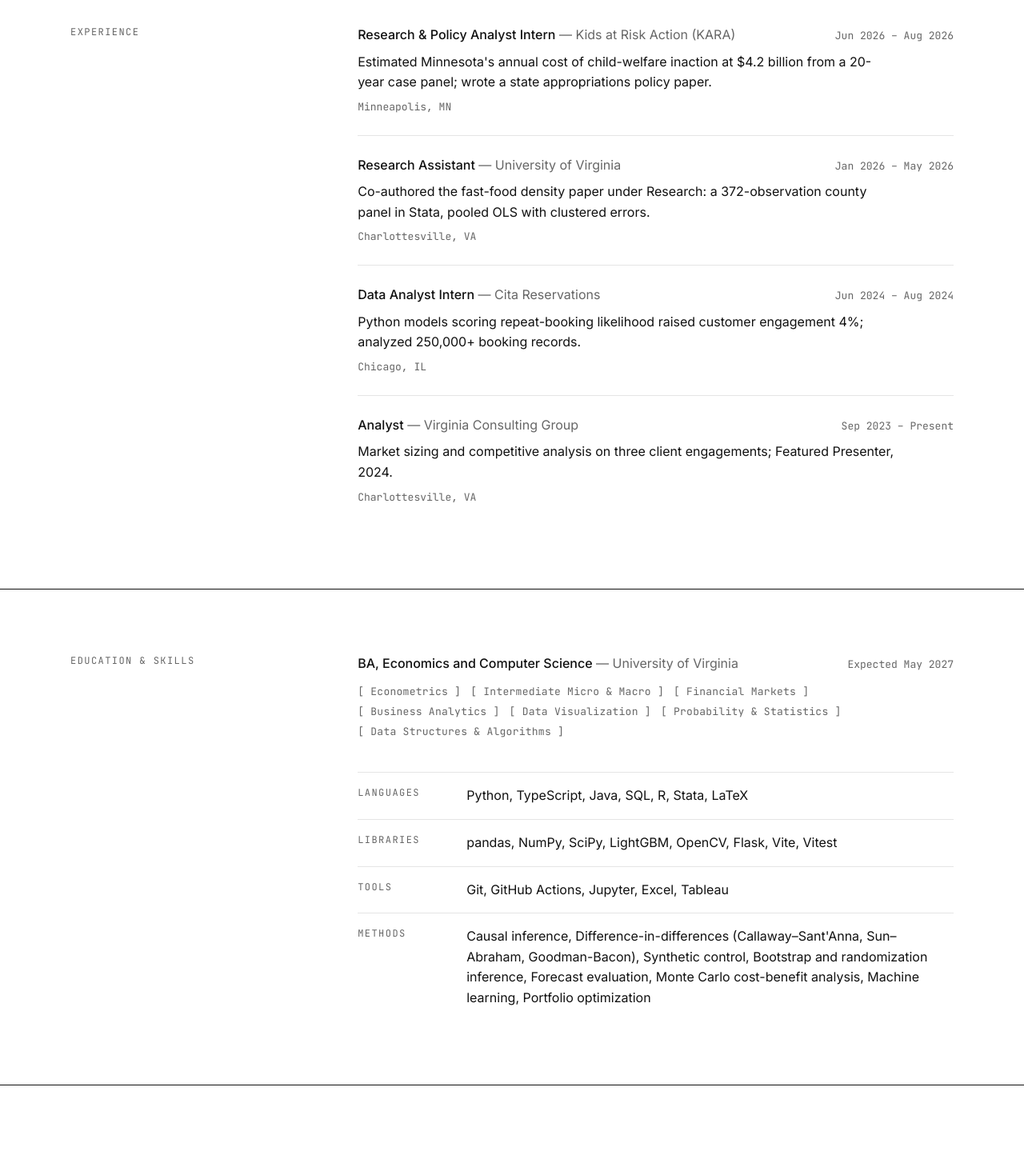
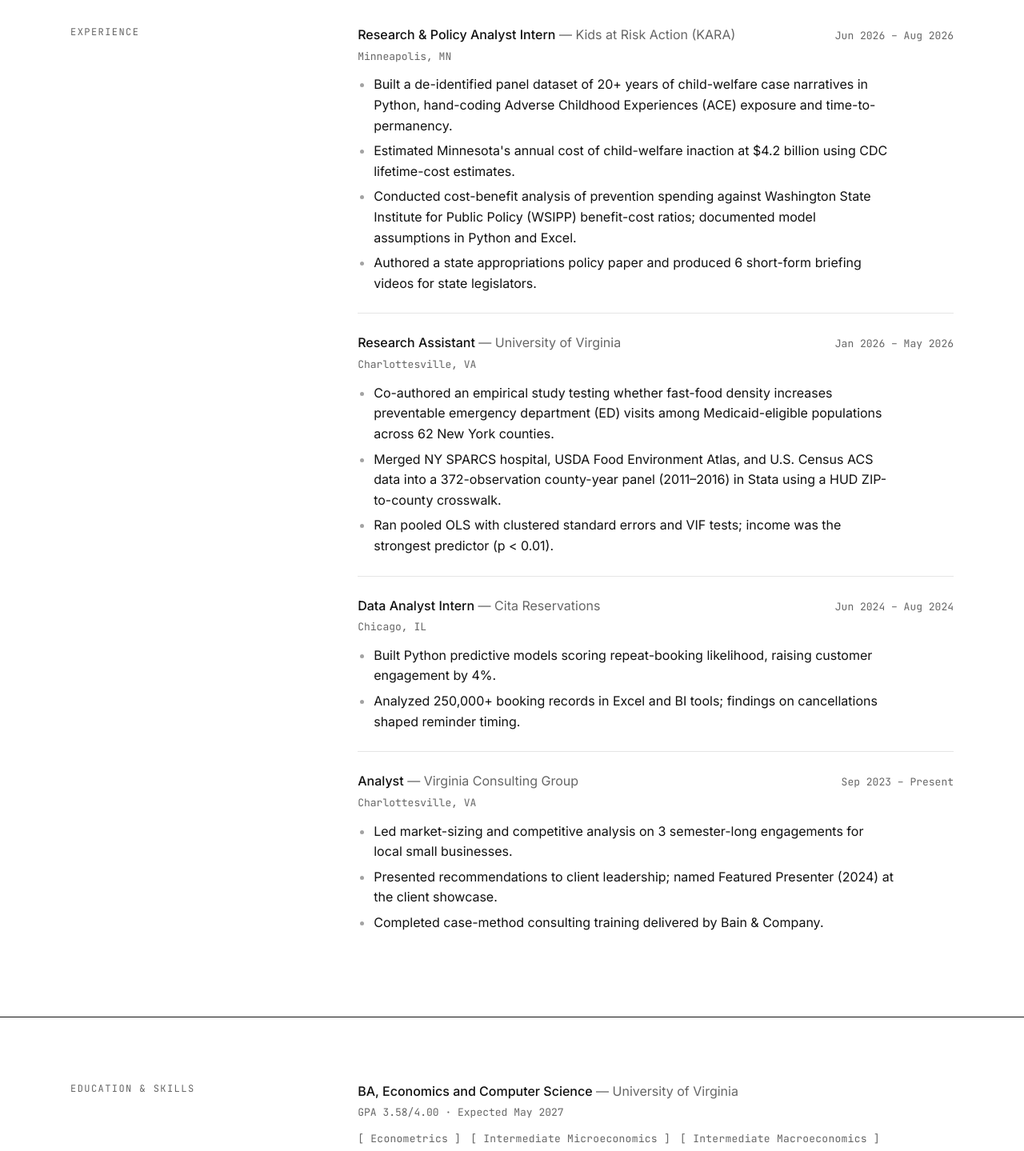
Before and after one commit to jpark875/Jport, a Next.js app: page / in a window 1280 px wide. Shown: the part 3480-4919 px from the top of the page at 80% size. Built offline with nearby package versions, Linux system fonts and the light colour scheme; no server answers.

Commit message:
Match experience, education and activities to the résumé

```diff
--- a/components/Background.tsx
+++ b/components/Background.tsx
@@ -1,4 +1,4 @@
-import { education, skills } from "@/data/background";
+import { activities, education, honors, skills } from "@/data/background";
 import { label, meta } from "@/lib/ui";
 import Section from "./Section";
 import Tags from "./Tags";
@@ -11,14 +11,16 @@
           <span className="font-medium">{education.degree}</span>
           <span className="text-[#666666]"> &mdash; {education.school}</span>
         </p>
-        <p className={meta}>{education.end}</p>
+        <p className={meta}>
+          GPA {education.gpa} &middot; {education.end}
+        </p>
       </div>
       <div className="mt-3">
         <Tags label="Relevant coursework" tags={education.coursework} />
       </div>
 
       <dl className="mt-10 border-t border-neutral-200">
-        {skills.map((group) => (
+        {[...skills, { label: "Honors", items: honors }, { label: "Activities", items: activities }].map((group) => (
           <div
             key={group.label}
             className="grid gap-2 border-b border-neutral-200 py-4 last:border-b-0 sm:grid-cols-[8rem_1fr]"
--- a/components/Experience.tsx
+++ b/components/Experience.tsx
@@ -25,8 +25,14 @@
                 {role.start} &ndash; {role.end ?? "Present"}
               </p>
             </div>
-            {role.note ? <p className="mt-2 max-w-2xl">{role.note}</p> : null}
-            {role.place ? <p className={`mt-2 ${meta}`}>{role.place}</p> : null}
+            {role.place ? <p className={`mt-1 ${meta}`}>{role.place}</p> : null}
+            {role.points?.length ? (
+              <ul className="mt-3 max-w-2xl list-disc space-y-1.5 pl-5 marker:text-neutral-400">
+                {role.points.map((point) => (
+                  <li key={point}>{point}</li>
+                ))}
+              </ul>
+            ) : null}
           </li>
         ))}
       </ul>
--- a/data/background.ts
+++ b/data/background.ts
@@ -2,16 +2,28 @@
   school: "University of Virginia",
   degree: "BA, Economics and Computer Science",
   end: "Expected May 2027",
+  gpa: "3.58/4.00",
   coursework: [
     "Econometrics",
-    "Intermediate Micro & Macro",
+    "Intermediate Microeconomics",
+    "Intermediate Macroeconomics",
     "Financial Markets",
     "Business Analytics",
     "Data Visualization",
+    "Calculus",
     "Probability & Statistics",
     "Data Structures & Algorithms",
   ],
 };
+
+export const honors = ["Featured Presenter, Virginia Consulting Group (2024)"];
+
+export const activities = [
+  "Economics Club",
+  "Student Asian Software Engineers (SASE)",
+  "TheCourseForum",
+  "Club Tennis",
+];
 
 export const skills: { label: string; items: string[] }[] = [
   { label: "Languages", items: ["Python", "TypeScript", "Java", "SQL", "R", "Stata", "LaTeX"] },
@@ -26,14 +38,17 @@
   {
     label: "Methods",
     items: [
+      "Econometrics",
+      "Regression",
       "Causal inference",
       "Difference-in-differences (Callaway–Sant'Anna, Sun–Abraham, Goodman-Bacon)",
       "Synthetic control",
       "Bootstrap and randomization inference",
       "Forecast evaluation",
-      "Monte Carlo cost-benefit analysis",
+      "Cost-benefit analysis (Monte Carlo)",
       "Machine learning",
       "Portfolio optimization",
+      "Risk modeling",
     ],
   },
 ];
--- a/data/experience.ts
+++ b/data/experience.ts
@@ -2,9 +2,9 @@
   title: string;
   org: string;
   place?: string;
-  start: string; // e.g. "Jun 2026"
-  end?: string; // omit for "Present"
-  note?: string;
+  start: string;
+  end?: string;
+  points?: string[];
   draft?: boolean;
 };
 
@@ -15,7 +15,12 @@
     place: "Minneapolis, MN",
     start: "Jun 2026",
     end: "Aug 2026",
-    note: "Estimated Minnesota's annual cost of child-welfare inaction at $4.2 billion from a 20-year case panel; wrote a state appropriations policy paper.",
+    points: [
+      "Built a de-identified panel dataset of 20+ years of child-welfare case narratives in Python, hand-coding Adverse Childhood Experiences (ACE) exposure and time-to-permanency.",
+      "Estimated Minnesota's annual cost of child-welfare inaction at $4.2 billion using CDC lifetime-cost estimates.",
+      "Conducted cost-benefit analysis of prevention spending against Washington State Institute for Public Policy (WSIPP) benefit-cost ratios; documented model assumptions in Python and Excel.",
+      "Authored a state appropriations policy paper and produced 6 short-form briefing videos for state legislators.",
+    ],
   },
   {
     title: "Research Assistant",
@@ -23,7 +28,11 @@
     place: "Charlottesville, VA",
     start: "Jan 2026",
     end: "May 2026",
-    note: "Co-authored the fast-food density paper under Research: a 372-observation county panel in Stata, pooled OLS with clustered errors.",
+    points: [
+      "Co-authored an empirical study testing whether fast-food density increases preventable emergency department (ED) visits among Medicaid-eligible populations across 62 New York counties.",
+      "Merged NY SPARCS hospital, USDA Food Environment Atlas, and U.S. Census ACS data into a 372-observation county-year panel (2011–2016) in Stata using a HUD ZIP-to-county crosswalk.",
+      "Ran pooled OLS with clustered standard errors and VIF tests; income was the strongest predictor (p < 0.01).",
+    ],
   },
   {
     title: "Data Analyst Intern",
@@ -31,13 +40,20 @@
     place: "Chicago, IL",
     start: "Jun 2024",
     end: "Aug 2024",
-    note: "Python models scoring repeat-booking likelihood raised customer engagement 4%; analyzed 250,000+ booking records.",
+    points: [
+      "Built Python predictive models scoring repeat-booking likelihood, raising customer engagement by 4%.",
+      "Analyzed 250,000+ booking records in Excel and BI tools; findings on cancellations shaped reminder timing.",
+    ],
   },
   {
     title: "Analyst",
     org: "Virginia Consulting Group",
     place: "Charlottesville, VA",
     start: "Sep 2023",
-    note: "Market sizing and competitive analysis on three client engagements; Featured Presenter, 2024.",
+    points: [
+      "Led market-sizing and competitive analysis on 3 semester-long engagements for local small businesses.",
+      "Presented recommendations to client leadership; named Featured Presenter (2024) at the client showcase.",
+      "Completed case-method consulting training delivered by Bain & Company.",
+    ],
   },
 ];
```
